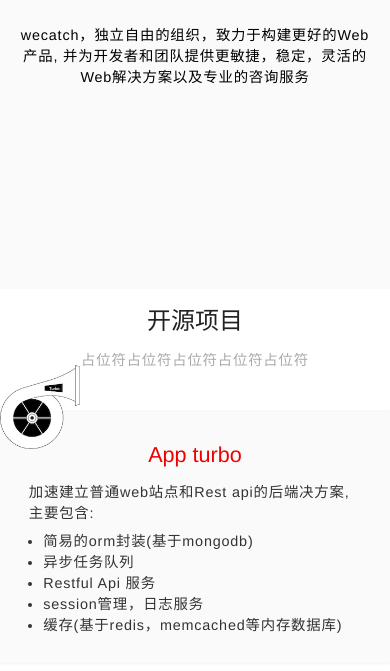
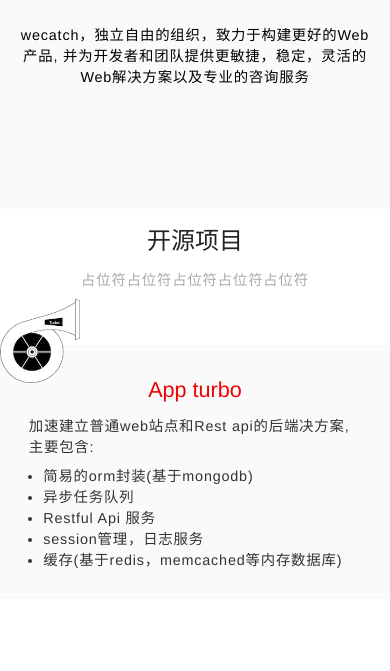
Before and after one commit to wecatch/wecatch.github.io, a plain HTML site: page index.html in a window 390 px wide. Shown: the part 191-862 px from the top of the page. Drawn offline with Linux system fonts and the light colour scheme.

Commit message:
fix index css

```diff
--- a/src/css/index.less
+++ b/src/css/index.less
@@ -79,7 +79,7 @@
             margin-bottom: 0;
             padding: 0 1em;
             position: relative;
-            height: 30em;
+            height: 25em;
             .content {
                 padding-top: 5em;
 
@@ -93,7 +93,7 @@
             padding: 1em 0;
             .project-item {
                 font-size: .9em;
-                margin-top: 3em;
+                margin-top: 4em;
                 width: 100%;
                 padding: 2em 0 1em;
                 .logo {
```
Also changed, not shown: css/app.css.
